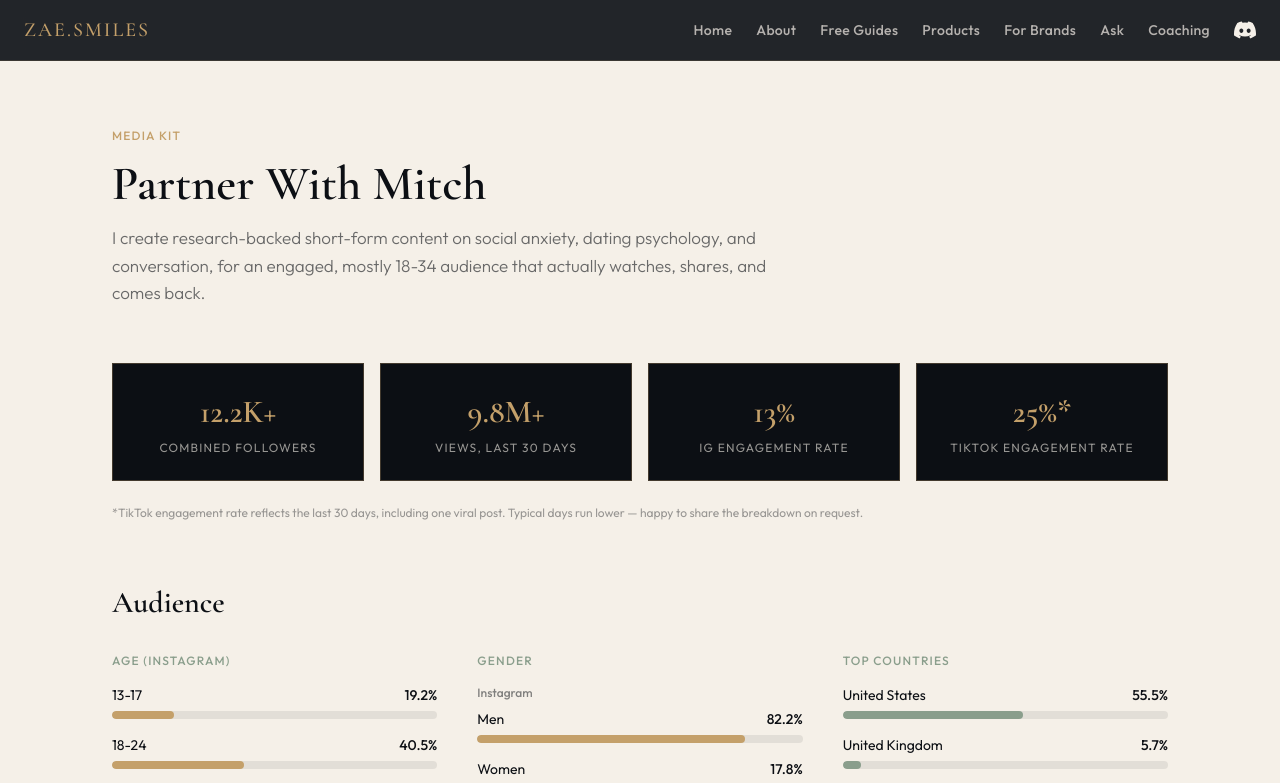
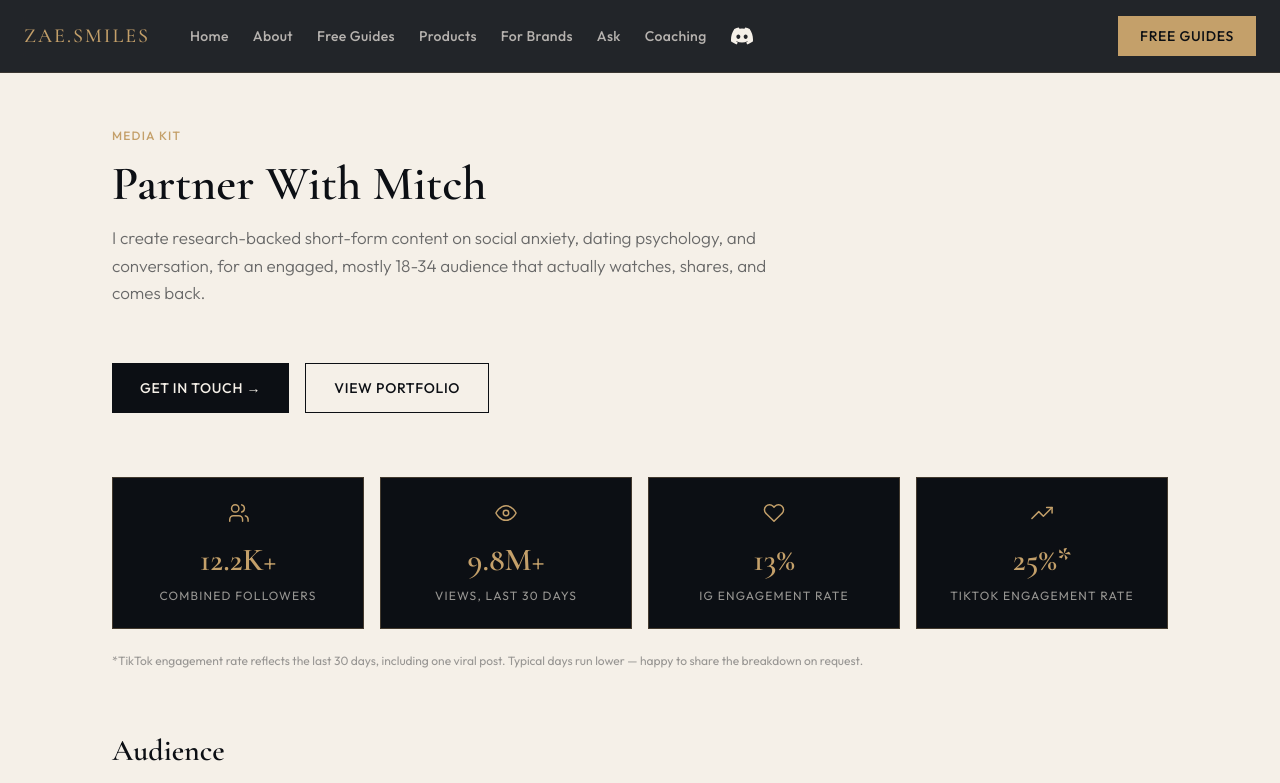
Before and after one commit to isaiahnguaiko2005-cmyk/zaesmiles, a Next.js app: page /partnerships in a window 1280 px wide. Shown: the top 783 px of the page. Built offline with nearby package versions, Linux system fonts and the light colour scheme.

Commit message:
Rework nav to 3-zone layout, add homepage free-resources section, polish media kit page

```diff
--- a/app/page.tsx
+++ b/app/page.tsx
@@ -1,5 +1,6 @@
 import Hero from "@/components/Hero";
 import TrackerSection from "@/components/TrackerSection";
+import FreeResourcesTeaser from "@/components/FreeResourcesTeaser";
 import AboutTeaser from "@/components/AboutTeaser";
 import ProductsTeaser from "@/components/ProductsTeaser";
 import Socials from "@/components/Socials";
@@ -9,6 +10,7 @@
     <>
       <Hero />
       <TrackerSection />
+      <FreeResourcesTeaser />
       <AboutTeaser />
       <ProductsTeaser />
       <Socials />
--- /dev/null
+++ b/components/FreeResourcesTeaser.tsx
@@ -0,0 +1,107 @@
+"use client";
+
+import Link from "next/link";
+import guides from "@/data/guides.json";
+
+const featuredIds = [
+  "fifteen-psychology-hacks",
+  "the-mitch-effect",
+  "unmonitored-chapter-1",
+  "the-acceptance-premise",
+];
+
+const featured = featuredIds
+  .map((id) => guides.find((g) => g.id === id))
+  .filter(Boolean) as (typeof guides)[number][];
+
+export default function FreeResourcesTeaser() {
+  return (
+    <section className="py-20 lg:py-28" style={{ backgroundColor: "var(--ink)" }}>
+      <div className="max-w-6xl mx-auto px-6 lg:px-12">
+        <span
+          className="font-outfit text-xs uppercase tracking-widest font-medium block mb-4 text-center"
+          style={{ color: "var(--gold)" }}
+        >
+          Free Resources
+        </span>
+        <h2
+          className="font-cormorant font-semibold text-3xl lg:text-4xl mb-4 text-center"
+          style={{ color: "var(--cream)" }}
+        >
+          Everything I know, free. No catch.
+        </h2>
+        <p
+          className="font-outfit font-light text-center max-w-xl mx-auto mb-14"
+          style={{ color: "rgba(245,240,232,0.6)" }}
+        >
+          Guides built on real psychology research, not vague motivation.
+        </p>
+
+        <div className="grid sm:grid-cols-2 lg:grid-cols-4 gap-4 mb-10">
+          {featured.map((guide) => (
+            <Link
+              key={guide.id}
+              href="/guides"
+              className="p-6 flex flex-col transition-transform duration-200 hover:-translate-y-1"
+              style={{
+                backgroundColor: "var(--ink2)",
+                border: guide.leadsTo
+                  ? "1px solid var(--gold)"
+                  : "1px solid rgba(196,160,106,0.25)",
+              }}
+            >
+              {guide.popular && (
+                <span
+                  className="font-outfit text-[10px] uppercase tracking-widest font-medium mb-3 inline-block w-fit px-2 py-0.5"
+                  style={{ backgroundColor: "var(--gold)", color: "var(--ink)" }}
+                >
+                  Popular
+                </span>
+              )}
+              <span
+                className="font-outfit text-xs uppercase tracking-widest font-medium mb-3"
+                style={{ color: "var(--sage)" }}
+              >
+                {guide.category}
+              </span>
+              <h3
+                className="font-cormorant font-semibold text-lg mb-2 leading-snug"
+                style={{ color: "var(--cream)" }}
+              >
+                {guide.title}
+              </h3>
+              <p
+                className="font-outfit font-light text-sm leading-relaxed flex-1 mb-5"
+                style={{ color: "rgba(245,240,232,0.6)" }}
+              >
+                {guide.description}
+              </p>
+              <span
+                className="font-outfit text-xs font-medium uppercase tracking-wide"
+                style={{ color: "var(--gold)" }}
+              >
+                Download Free &rarr;
+              </span>
+            </Link>
+          ))}
+        </div>
+
+        <div className="text-center">
+          <Link
+            href="/guides"
+            className="font-outfit text-sm font-medium uppercase tracking-wide inline-flex items-center gap-2 transition-all duration-200"
+            style={{ color: "var(--gold)" }}
+            onMouseEnter={(e) => {
+              (e.currentTarget as HTMLElement).style.color = "var(--cream)";
+            }}
+            onMouseLeave={(e) => {
+              (e.currentTarget as HTMLElement).style.color = "var(--gold)";
+            }}
+          >
+            See All Free Guides &rarr;
+          </Link>
+        </div>
+      </div>
+    </section>
+  );
+}
--- a/components/MediaKit.tsx
+++ b/components/MediaKit.tsx
@@ -2,11 +2,11 @@
 
 const partners = ["OLOV Trimmer", "Based Bodyworks", "Crispy Halal", "Rimbério"];
 
-const stats = [
-  { value: "12.2K+", label: "Combined Followers" },
-  { value: "9.8M+", label: "Views, Last 30 Days" },
-  { value: "13%", label: "IG Engagement Rate" },
-  { value: "25%*", label: "TikTok Engagement Rate" },
+const stats: { value: string; label: string; icon: "people" | "eye" | "heart" | "trending" }[] = [
+  { value: "12.2K+", label: "Combined Followers", icon: "people" },
+  { value: "9.8M+", label: "Views, Last 30 Days", icon: "eye" },
+  { value: "13%", label: "IG Engagement Rate", icon: "heart" },
+  { value: "25%*", label: "TikTok Engagement Rate", icon: "trending" },
 ];
 
 const ageBreakdown = [
@@ -56,6 +56,41 @@
   "Research-backed content voice, not generic motivational filler",
   "Fast turnaround and direct communication, no agency layer",
 ];
+
+function StatIcon({ kind }: { kind: "people" | "eye" | "heart" | "trending" }) {
+  const common = { width: 22, height: 22, viewBox: "0 0 24 24", fill: "none", stroke: "currentColor", strokeWidth: 1.6, strokeLinecap: "round" as const, strokeLinejoin: "round" as const, "aria-hidden": true };
+  switch (kind) {
+    case "people":
+      return (
+        <svg {...common}>
+          <path d="M17 21v-2a4 4 0 0 0-4-4H7a4 4 0 0 0-4 4v2" />
+          <circle cx="9" cy="7" r="4" />
+          <path d="M23 21v-2a4 4 0 0 0-3-3.87" />
+          <path d="M16 3.13a4 4 0 0 1 0 7.75" />
+        </svg>
+      );
+    case "eye":
+      return (
+        <svg {...common}>
+          <path d="M1 12s4-8 11-8 11 8 11 8-4 8-11 8-11-8-11-8Z" />
+          <circle cx="12" cy="12" r="3" />
+        </svg>
+      );
+    case "heart":
+      return (
+        <svg {...common}>
+          <path d="M20.8 4.6a5.5 5.5 0 0 0-7.8 0L12 5.6l-1-1a5.5 5.5 0 0 0-7.8 7.8l1 1L12 21l7.8-7.6 1-1a5.5 5.5 0 0 0 0-7.8Z" />
+        </svg>
+      );
+    case "trending":
+      return (
+        <svg {...common}>
+          <polyline points="23 6 13.5 15.5 8.5 10.5 1 18" />
+          <polyline points="17 6 23 6 23 12" />
+        </svg>
+      );
+  }
+}
 
 function Bar({ label, pct, color = "var(--gold)" }: { label: string; pct: number; color?: string }) {
   return (
@@ -107,6 +142,50 @@
           that actually watches, shares, and comes back.
         </p>
 
+        {/* Hero CTA pair */}
+        <div className="flex flex-wrap gap-4 mb-16">
+          <a
+            href="mailto:isaiahnguaiko6@gmail.com"
+            className="inline-flex items-center justify-center gap-2 font-outfit font-medium text-sm uppercase tracking-wider transition-all duration-200 hover:scale-[1.03] active:scale-[0.97]"
+            style={{
+              backgroundColor: "var(--ink)",
+              color: "var(--cream)",
+              padding: "14px 28px",
+              minHeight: "48px",
+            }}
+            onMouseEnter={(e) => {
+              (e.currentTarget as HTMLElement).style.boxShadow = "0 8px 24px rgba(12,15,20,0.25)";
+            }}
+            onMouseLeave={(e) => {
+              (e.currentTarget as HTMLElement).style.boxShadow = "none";
+            }}
+          >
+            Get in Touch &rarr;
+          </a>
+          <a
+            href="https://canva.link/cqq4b3dqwf0xrzm"
+            target="_blank"
+            rel="noopener noreferrer"
+            className="inline-flex items-center justify-center font-outfit font-medium text-sm uppercase tracking-wider transition-all duration-200 hover:scale-[1.03] active:scale-[0.97]"
+            style={{
+              border: "1px solid var(--ink)",
+              color: "var(--ink)",
+              padding: "14px 28px",
+              minHeight: "48px",
+            }}
+            onMouseEnter={(e) => {
+              (e.currentTarget as HTMLElement).style.backgroundColor = "var(--ink)";
+              (e.currentTarget as HTMLElement).style.color = "var(--cream)";
+            }}
+            onMouseLeave={(e) => {
+              (e.currentTarget as HTMLElement).style.backgroundColor = "transparent";
+              (e.currentTarget as HTMLElement).style.color = "var(--ink)";
+            }}
+          >
+            View Portfolio
+          </a>
+        </div>
+
         {/* Stats grid */}
         <div className="grid sm:grid-cols-2 lg:grid-cols-4 gap-4 mb-16">
           {stats.map((stat) => (
@@ -115,6 +194,9 @@
               className="p-6 text-center transition-transform duration-200 hover:-translate-y-1"
               style={{ backgroundColor: "var(--ink)", border: "1px solid rgba(196,160,106,0.3)" }}
             >
+              <div className="flex justify-center mb-3" style={{ color: "var(--gold)" }}>
+                <StatIcon kind={stat.icon} />
+              </div>
               <div
                 className="font-cormorant font-semibold mb-1"
                 style={{ color: "var(--gold)", fontSize: "2rem" }}
@@ -227,13 +309,17 @@
         </p>
 
         {/* Why work with me */}
+        <div
+          className="p-8 lg:p-10 mb-20"
+          style={{ backgroundColor: "var(--cream2)", border: "1px solid rgba(12,15,20,0.1)" }}
+        >
           <h2
             className="font-cormorant font-semibold text-2xl lg:text-3xl mb-8"
             style={{ color: "var(--ink)" }}
           >
             Why Brands Work With Me
           </h2>
-        <ul className="grid sm:grid-cols-2 gap-4 mb-20">
+          <ul className="grid sm:grid-cols-2 gap-4">
             {whyWorkWithMe.map((point) => (
               <li
                 key={point}
@@ -247,6 +333,7 @@
               </li>
             ))}
           </ul>
+        </div>
 
         {/* Partners + portfolio */}
         <div className="flex flex-wrap gap-3 mb-8">
--- a/components/Nav.tsx
+++ b/components/Nav.tsx
@@ -26,16 +26,17 @@
         borderBottom: "1px solid rgba(196,160,106,0.15)",
       }}
     >
-      {/* Logo */}
+      {/* Logo + desktop links, grouped left so the header doesn't read as two
+          islands with a dead gap between them */}
+      <div className="flex items-center gap-10">
         <Link
           href="/"
-        className="font-cormorant text-xl font-medium tracking-widest uppercase"
+          className="font-cormorant text-xl font-medium tracking-widest uppercase flex-shrink-0"
           style={{ color: "var(--gold)" }}
         >
           ZAE.SMILES
         </Link>
 
-      {/* Desktop links */}
         <div className="hidden lg:flex items-center gap-6">
           {LINKS.map((item) => (
             <Link
@@ -64,6 +65,27 @@
             <DiscordIcon />
           </a>
         </div>
+      </div>
+
+      {/* CTA — anchors the right edge so the header reads as one balanced
+          bar instead of a logo and a link cluster floating apart */}
+      <Link
+        href="/guides"
+        className="hidden lg:inline-flex items-center justify-center font-outfit font-medium text-sm uppercase tracking-wider transition-all duration-200 hover:scale-[1.03] active:scale-[0.97] flex-shrink-0"
+        style={{
+          backgroundColor: "var(--gold)",
+          color: "var(--ink)",
+          padding: "10px 22px",
+        }}
+        onMouseEnter={(e) => {
+          (e.currentTarget as HTMLElement).style.boxShadow = "0 6px 18px rgba(196,160,106,0.35)";
+        }}
+        onMouseLeave={(e) => {
+          (e.currentTarget as HTMLElement).style.boxShadow = "none";
+        }}
+      >
+        Free Guides
+      </Link>
 
       {/* Mobile hamburger */}
       <button
```
Also changed, not shown: .claude/launch.json (added). Lines whose indentation alone changed are shown as unchanged.
